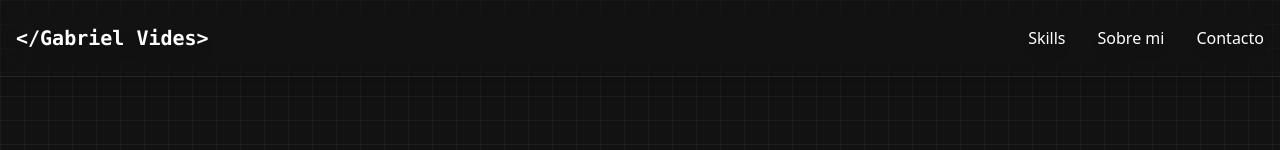
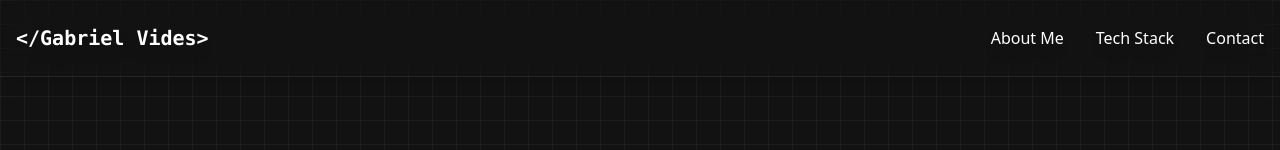
Before and after one commit to ViktorPls/myWeb, an Astro site: page / in a window 1280 px wide. Shown: the top 150 px of the page. Built offline with nearby package versions, Linux system fonts and the light colour scheme; Astro itself is replaced by a stand-in of ours.

Commit message:
fix nav links lang

```diff
--- a/src/components/common/NavLinks.astro
+++ b/src/components/common/NavLinks.astro
@@ -1,8 +1,8 @@
 ---
 const ENLACES = [
-	{ href: '#skills', text: 'Skills' },
-	{ href: '#about-me', text: 'Sobre mi' },
-	{ href: '#contact', text: 'Contacto' },
+	{ href: '#about-me', text: 'About Me' },
+	{ href: '#skills', text: 'Tech Stack' },
+	{ href: '#contact', text: 'Contact' },
 ]
 ---
 
```
